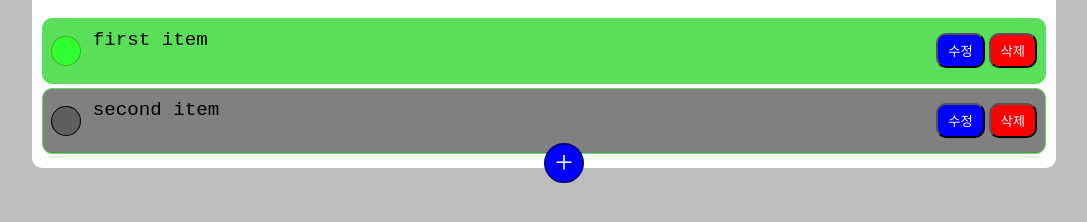
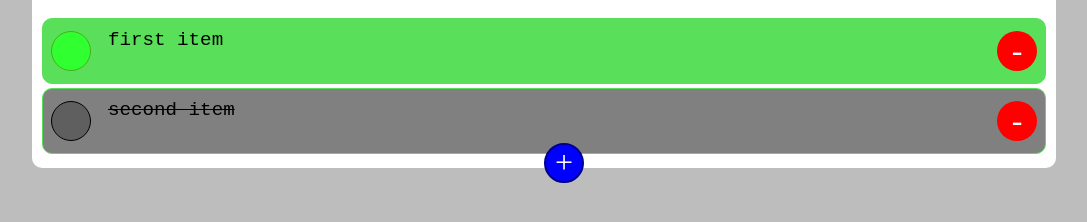
Before and after one commit to imki123/todo-parcel, a website: page index.html in a window 1280 px wide. Shown: the part 352-574 px from the top of the page, without its empty margins (96-1183 px from the left). Drawn offline with Linux system fonts and the light colour scheme.

Commit message:
remove edit button. if done, style line-through

```diff
--- a/index.css
+++ b/index.css
@@ -31,27 +31,7 @@ html, body {
 }
 .lists {
 }
-.add{
-  position: absolute;
-  width: 40px;
-  height: 40px;
-  border-radius: 50%;
-  background: blue;
-  border: 2px solid darkblue;
-  bottom: -15px;
-  left: 50%;
-  color: white;
-  font-size: 2rem;
-  cursor: pointer;
 
-  display: flex;
-  justify-content: center;
-  align-items: center;
-}
-.add:hover{
-  background: #5255ff;
-  border: 2px solid blue;
-}
 .item{
   font-size: 1.2rem;
   width: 100%;
@@ -67,12 +47,19 @@ html, body {
 .item.true{
   background: gray;
 }
+.button{
+  border-radius: 50%;
+  width: 40px;
+  height: 40px;
+  padding: 6px 4px;
+  cursor: pointer;
+  display: flex;
+  justify-content: center;
+  align-items: center;
+  color: white;
+  font-size: 2rem;
+}
 .done{
-  width: 30px;
-  height: 30px;
-  padding: 10px;
-  border-radius: 50%;
-  cursor: pointer;
   margin-right: 10px;
 }
 .done.true{
@@ -90,31 +77,29 @@ textarea{
   width: 100%;
   font-size: inherit;
   resize: none;
+  background: transparent;
+  border: 0;
+  color: black;
+}
+textarea:focus{
+  outline: 0;
+  outline: 1px solid green;
 }
 textarea.true{
-  background: white;
-}
-textarea.false{
-  background: transparent;
-  border: 0;
-  outline: 0;
-  color: black;
-}
-.text.true{
   text-decoration: line-through;
 }
-.button{
-  border-radius: 10px;
-  width: 50px;
-  padding: 6px 4px;
-  cursor: pointer;
+
+.add{
+  position: absolute;
+  background: blue;
+  border: 2px solid darkblue;
+  bottom: -15px;
+  left: 50%;
 }
-.edit{
-  background: blue;
-  color: white;
-  margin-right: 4px;
+.add:hover{
+  background: #5255ff;
+  border: 2px solid blue;
 }
 .delete{
   background: red;
-  color: white;
 }
--- a/index.html
+++ b/index.html
@@ -11,7 +11,7 @@
         <div class="lists">
           <!-- render items using JS-->
         </div>
-        <div class="add">+</div>
+        <div class="button add">+</div>
       </div>
     </div>
   </body>
--- a/index.js
+++ b/index.js
@@ -3,13 +3,11 @@ let lists = [
     _id: 1,
     text: 'first item',
     done: false,
-    edit: false,
   },
   {
     _id: 2,
     text: 'second item',
     done: true,
-    edit: false,
   },
 ]
 
@@ -21,22 +19,15 @@ function refresh() {
   let html = ''
   for (let i of lists) {
     html += `<div id="item_${i._id}" class="item ${i.done}">
-    <div class="done hover ${i.done}"></div>`
-
-    if (i.edit)
-      html += `<div class="text"><textarea class="${i.edit}">${i.text}</textarea></div>
-        <button class="button edit hover">저장</button>
-        <button class="button delete hover">삭제</button>
-      </div>`
-    else
-      html += `<div class="text"><textarea class="${i.edit}" disabled>${i.text}</textarea></div>
-        <button class="button edit hover">수정</button>
-        <button class="button delete hover">삭제</button>
-      </div>`
+    <div class="button done hover ${i.done}"></div>
+      <div class="text"><textarea class="${i.done}">${i.text}</textarea></div>
+      <div class="button delete hover">-</div>
+    </div>`
   }
   const list = document.querySelector('.lists')
   if (list) list.innerHTML = html
 
+  //done 이벤트 추가
   const dones = document.querySelectorAll('.done')
   for (let i of dones) {
     i.onclick = function () {
@@ -45,6 +36,7 @@ function refresh() {
     }
   }
 
+  //delete 이벤트 추가
   const deletes = document.querySelectorAll('.delete')
   for (let i of deletes) {
     i.onclick = function () {
@@ -54,20 +46,22 @@ function refresh() {
   }
 }
 
+//add버튼 클릭하면 item 추가하고 focus
 function addItem() {
   count++
   lists.push({
     _id: count,
     text: '',
     done: false,
-    edit: true,
   })
 }
 
+//삭제 클릭하면 item 삭제
 function deleteItem(_id) {
   lists = lists.filter(i => i._id !== _id)
 }
 
+//done 클릭하면 item의 스타일 변경
 function toggleDone(_id) {
   lists = lists.map((i) => (i._id === _id ? { ...i, done: !i.done } : i))
 }
@@ -78,5 +72,7 @@ window.addEventListener('load', function () {
   document.querySelector('.add').onclick = function () {
     addItem()
     refresh()
+    const texts = document.querySelectorAll('textarea')
+    texts[texts.length -1].focus()
   }
 })
```
